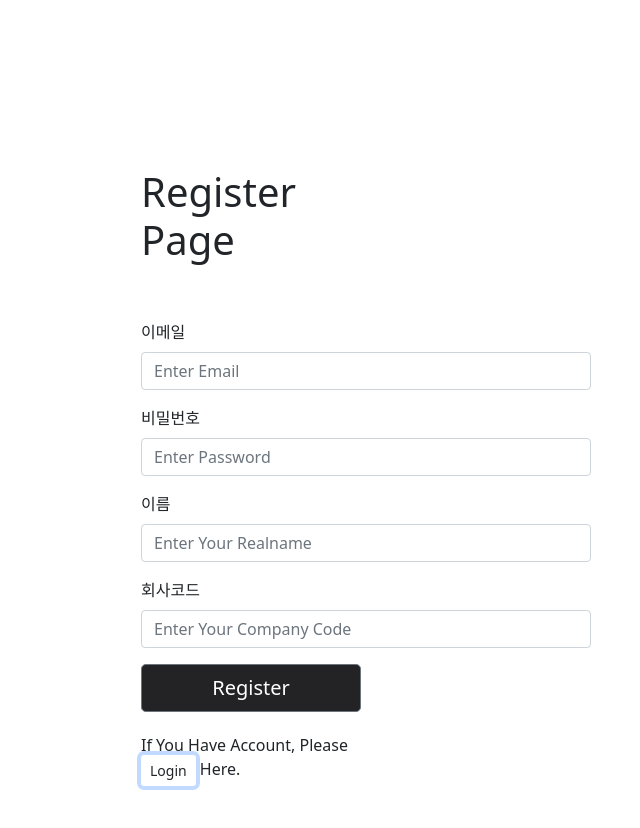
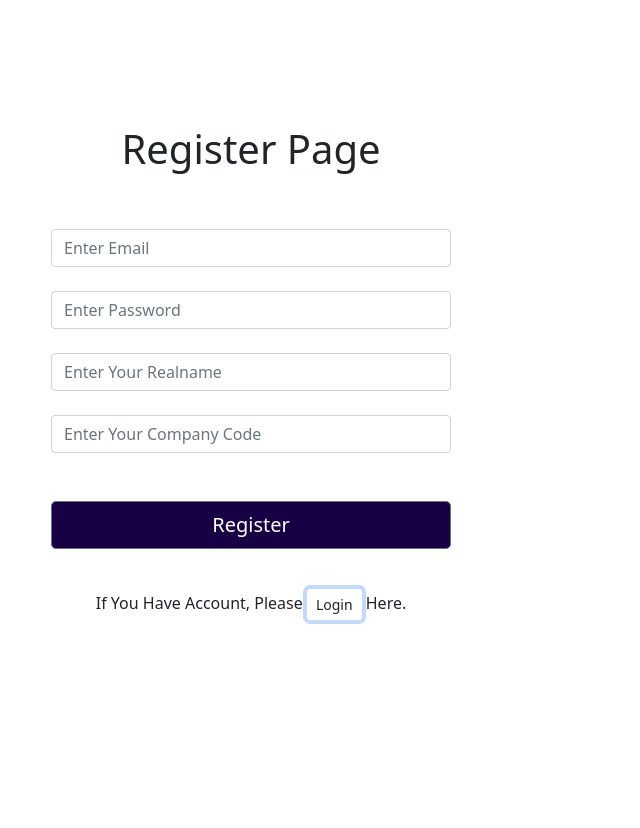
Before and after one commit to hoijoii/Comento_Project, a React (Create React App) app in the folder mysitefr/: page / in a window 1280 px wide. Both pictures are taken after a click on the button "Register". Shown: the top 828 px of the page, without its empty margins (389-1029 px from the left). After the commit the page ends 800 px from the top, so only its background shows below. Built offline with nearby package versions, Linux system fonts and the light colour scheme.

Commit message:
Design UI of login&register page

```diff
--- a/mysitefr/src/components/Login.js
+++ b/mysitefr/src/components/Login.js
@@ -46,59 +46,51 @@ function Login() {
         {isLogin ?
 
         <div>
-            <div className='mb-3'>
-                <label htmlFor = "username" className='form-label'>Email</label>
-                <input type="text" className='textForm form-control' id="username" placeholder='Enter Email'
+            <div className='textForm mb-3'>
+                <input type="text" className='form-control' id="username" placeholder='Enter Email'
                 value = {username} onChange = {e=>setUsername(e.target.value)}
                 />
-            </div>
-
-            <div className='mb-3'>
-                <label htmlFor = "password" className='form-label'>Password</label>
-                <input type="password" className='textForm form-control'
+                <br/>
+                <input type="password" className='form-control'
                 id="password" placeholder='Enter Password'
                 value = {password} onChange = {e=>setPassword(e.target.value)}
                 />
+                <br/><br/>
+                <Button block color="secondary" size="lg" type='button' onClick={loginBtn} className='loginbutton'>
+                    Login</Button>
             </div>
-            <Button block color="secondary" size="lg" type='button' onClick={loginBtn} className='loginbutton'>
-                Login</Button>
+
         </div>
 
 
       :
       <div>
-          <div className='mb-3'>
-                <label htmlFor = "email" className='form-label'>이메일</label>
-                <input type="email" className='textForm form-control' id="email" placeholder='Enter Email'
+          <div className='textForm mb-3'>
+                <input type="email" className='form-control' id="email" placeholder='Enter Email'
                 value = {email} onChange = {e=>setEmail(e.target.value)}
                 />
-            </div>
-
-            <div className='mb-3'>
-                <label htmlFor = "password" className='form-label'>비밀번호</label>
-                <input type="password" className='textForm form-control'
+                <br/>
+                <input type="password" className='form-control'
                 id="password" placeholder='Enter Password'
                 value = {password} onChange = {e=>setPassword(e.target.value)}
                 />
-            </div>
-
-            <div className='mb-3'>
-                <label htmlFor = "name" className='form-label'>이름</label>
-                <input type="text" className='textForm form-control'
+                <br/>
+                <input type="text" className='form-control'
                 id="realname" placeholder='Enter Your Realname'
                 value = {realname} onChange = {e=>setRealname(e.target.value)}
                 />
-            </div>
-
-            <div className='mb-3'>
-                <label htmlFor = "code" className='form-label'>회사코드</label>
-                <input type="text" className='textForm form-control'
+                <br/>
+                <input type="text" className='form-control'
                 id="companyCode" placeholder='Enter Your Company Code'
                 value = {companyCode} onChange = {e=>setCompanyCode(e.target.value)}
                 />
+
+                <br/><br/>
+                <Button block color="secondary" size="lg" type='button' onClick={RegisterBtn} className='loginbutton'>
+                    Register</Button>
             </div>
-            <Button block color="secondary" size="lg" type='button' onClick={RegisterBtn} className='loginbutton'>
-                Register</Button>
+
+
       </div>
       }
 
--- a/mysitefr/src/components/login.css
+++ b/mysitefr/src/components/login.css
@@ -1,13 +1,13 @@
 .LoginForm{
-    margin: 120px 530px;
+    text-align: center;
+    padding-top: 6%;
 }
 
 .textForm{
-    width: 450px;
-    justify-content: center;
-
+    margin: 0 auto;
+    width: 400px;
 }
 
 .loginbutton{
-    background-color: rgb(35, 34, 37);
+    background-color: rgb(23, 0, 68);
 }
```
Also changed, not shown: 1 other file (tests, documents, lock files or other folders).
